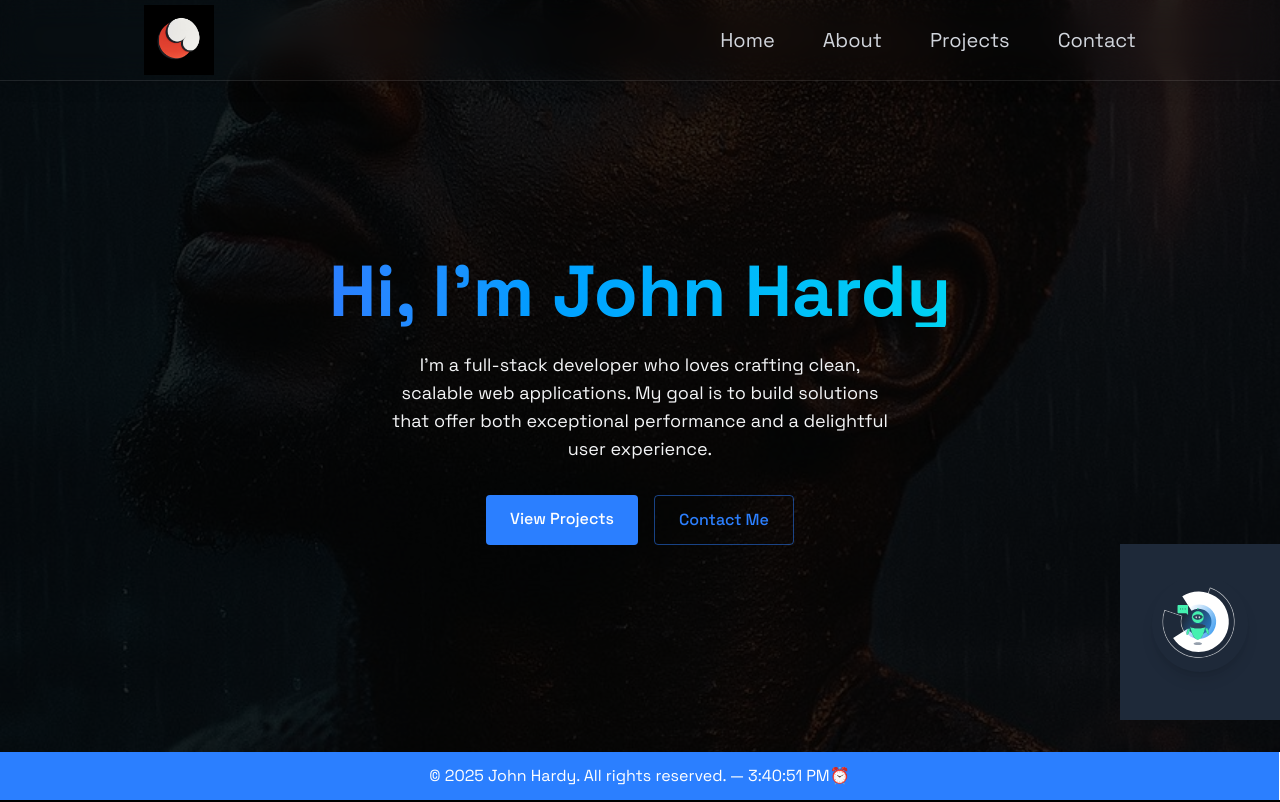
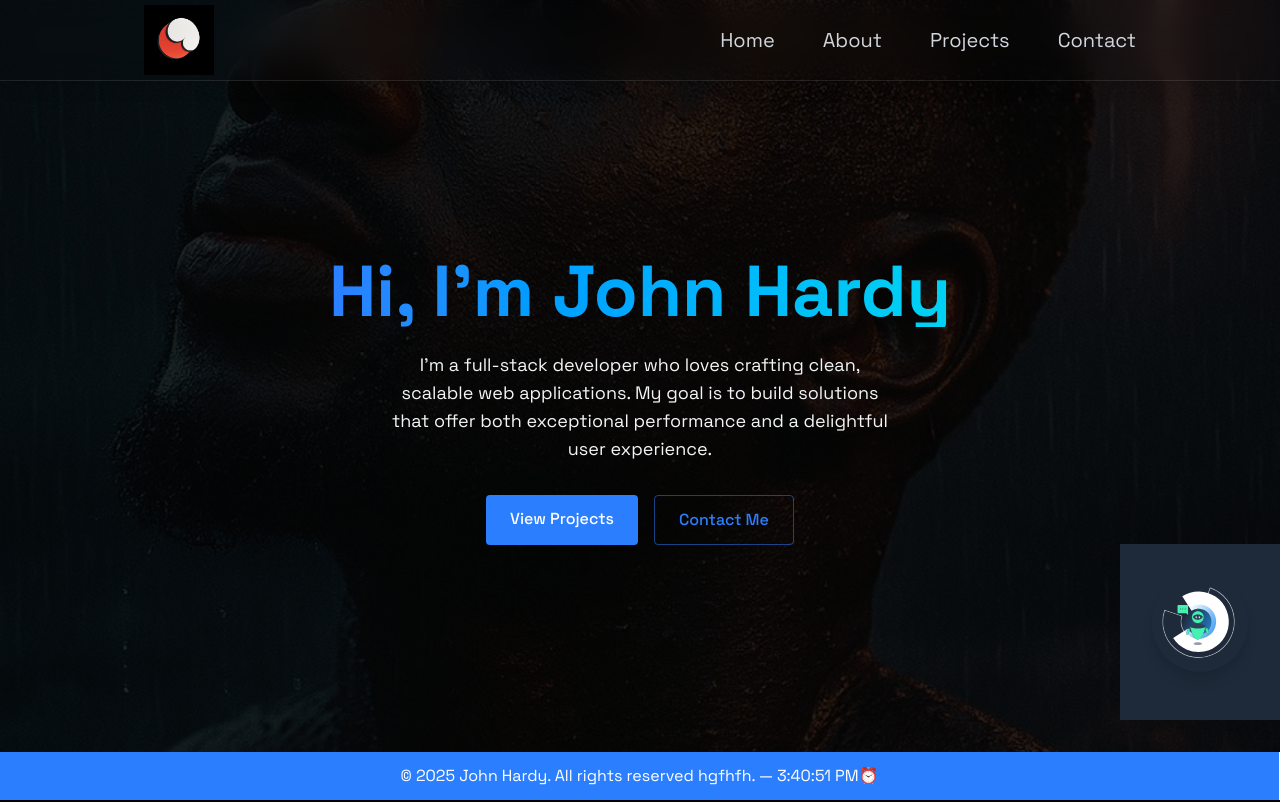
Before and after one commit to iam-johnhardy/JohnHardy-portfolio, a React (Vite) app: page / in a window 1280 px wide. Shown: the top 802 px of the page. Built offline with nearby package versions, Linux system fonts and the light colour scheme.

Commit message:
fix error

```diff
--- a/src/components/Footer.jsx
+++ b/src/components/Footer.jsx
@@ -10,7 +10,7 @@ export const Footer = () => {
 
   return (
     <footer className="fixed bottom-0 left-0 w-full text-center p-3 bg-blue-500 border-r text-white">
-      &copy; {now.getFullYear()} John Hardy. All rights reserved. — {now.toLocaleTimeString()}⏰
+      &copy; {now.getFullYear()} John Hardy. All rights reserved hgfhfh. — {now.toLocaleTimeString()}⏰
     </footer>
   );
 };
```
